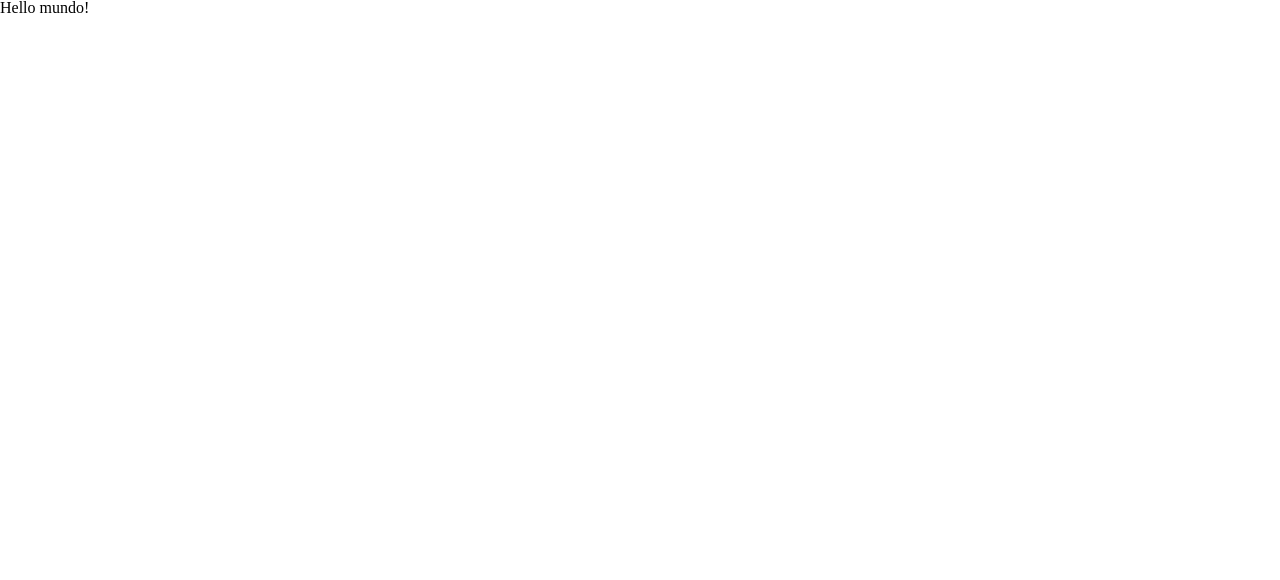
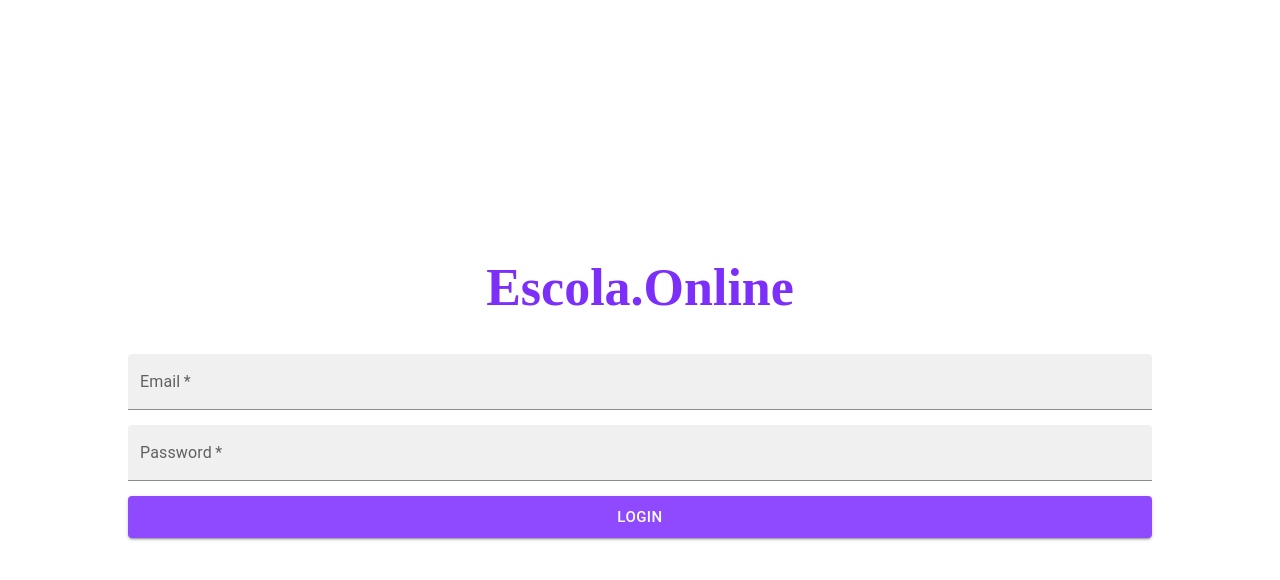
Before and after one commit to pablodamascenoo/hackathon-2, a React app: page / in a window 1280 px wide. Shown: the top 580 px of the page. Built offline with nearby package versions, Linux system fonts and the light colour scheme.

Commit message:
feat: login stilos

```diff
--- a/package.json
+++ b/package.json
@@ -11,6 +11,9 @@
     "author": "",
     "license": "ISC",
     "dependencies": {
+        "@emotion/react": "^11.9.0",
+        "@emotion/styled": "^11.8.1",
+        "@mui/material": "^5.8.0",
         "axios": "^0.27.2",
         "file-loader": "^6.2.0",
         "react": "^18.1.0",
--- /dev/null
+++ b/src/assets/global_styles/Conponents.style.jsx
@@ -0,0 +1,13 @@
+import styled from "styled-components";
+
+const Container = styled.div`
+    width: 100%;
+    height: 100vh;
+    display: flex;
+    align-items: center;
+    justify-content: center;
+    background-color: ${(props) =>
+        !props.color ? "transparent" : props.color};
+`;
+
+export { Container };
--- /dev/null
+++ b/src/assets/global_styles/Global.style.js
@@ -0,0 +1,20 @@
+import { createGlobalStyle } from "styled-components";
+
+const GlobalStyles = createGlobalStyle`
+    * {
+        box-sizing: border-box;
+    }
+    body{
+        min-height: 100vh;
+        width: 100%;
+        font-family: 'Poppins', sans-serif;
+    }
+    .root{
+        min-height: 100vh;
+    }
+    a{
+        text-decoration: none;
+    }
+`;
+
+export default GlobalStyles;
--- a/src/components/App.jsx
+++ b/src/components/App.jsx
@@ -1,15 +1,15 @@
-import { useState } from "react";
-import FirstPage from "../pages/FistPage";
+import Login from "../pages/Login";
+import GlobalStyles from "../assets/global_styles/Global.style";
 import { BrowserRouter, Routes, Route } from "react-router-dom";
-
 import Reset from "../assets/global_styles/Reset";
 
 export default function App() {
     return (
         <BrowserRouter>
             <Reset />
+            <GlobalStyles />
             <Routes>
-                <Route path="/" element={<FirstPage />} />
+                <Route path="/" element={<Login />} />
             </Routes>
         </BrowserRouter>
     );
--- a/src/pages/FistPage.jsx
+++ /dev/null
@@ -1,5 +0,0 @@
-const FirstPage = () => {
-    return <h1>Hello mundo!</h1>;
-};
-
-export default FirstPage;
--- /dev/null
+++ b/src/pages/Login.jsx
@@ -0,0 +1,95 @@
+import { Container } from "../assets/global_styles/Conponents.style";
+import styled from "styled-components";
+import { Button, TextField } from "@mui/material";
+import api from "../services/api";
+import { useState } from "react";
+
+const ContainerLogin = styled(Container)`
+    margin-inline: auto;
+    width: 100%;
+    flex-direction: column;
+    gap: 15px;
+
+    h1 {
+        font-size: 52px;
+        font-weight: bold;
+        margin-bottom: 25px;
+        color: #7d2ffa;
+    }
+
+    .btn {
+        width: 100%;
+        background: #8f4aff;
+        &:hover {
+            background: #7d2ffa;
+        }
+    }
+
+    form {
+        width: 80%;
+        display: flex;
+        flex-direction: column;
+
+        gap: 15px;
+    }
+
+    .input {
+        width: 100%;
+    }
+`;
+
+const Login = () => {
+    const [signIn, setSignIn] = useState({ email: "", password: "" });
+    const login = () => {
+        const promise = api.post("/sign-in", signIn);
+        promise.then((response) => {
+            console.log(response);
+        });
+    };
+
+    const handleChange = (event) => {
+        const target = event.target;
+        signIn[target.name] = target.value;
+        console.log(signIn);
+        setSignIn(signIn);
+    };
+
+    return (
+        <ContainerLogin>
+            <h1>Escola.Online</h1>
+
+            <form>
+                <TextField
+                    label="Email"
+                    variant="filled"
+                    className="input"
+                    color="secondary"
+                    type="email"
+                    onChange={handleChange}
+                    name="email"
+                    required
+                />
+                <TextField
+                    label="Password"
+                    variant="filled"
+                    className="input"
+                    color="secondary"
+                    type="password"
+                    onChange={handleChange}
+                    name="password"
+                    required
+                />
+                <Button
+                    className="btn"
+                    variant="contained"
+                    size="large"
+                    type="submit"
+                >
+                    Login
+                </Button>
+            </form>
+        </ContainerLogin>
+    );
+};
+
+export default Login;
```
Also changed, not shown: 1 other file (tests, documents, lock files or other folders).
